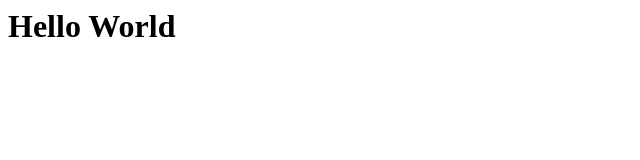
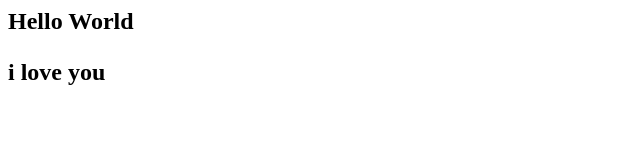
Before and after one commit to Hoangthanhtu2820/Tr-n-Th-T-Nh-, a plain HTML site: page index.html in a window 1280 px wide. Shown: the whole page, without its empty margins (0-640 px from the left). Drawn offline with Linux system fonts and the light colour scheme.

Commit message:
Change h1 to h2

```diff
--- a/index.html
+++ b/index.html
@@ -6,6 +6,7 @@
     <title>Git & Github Tutorial </title>
 </head>
 <body>
-    <h1> Hello World <h1>
+    <h2> Hello World <h2>
+    <p> i love you </p>
 </body>
 </html>
```
